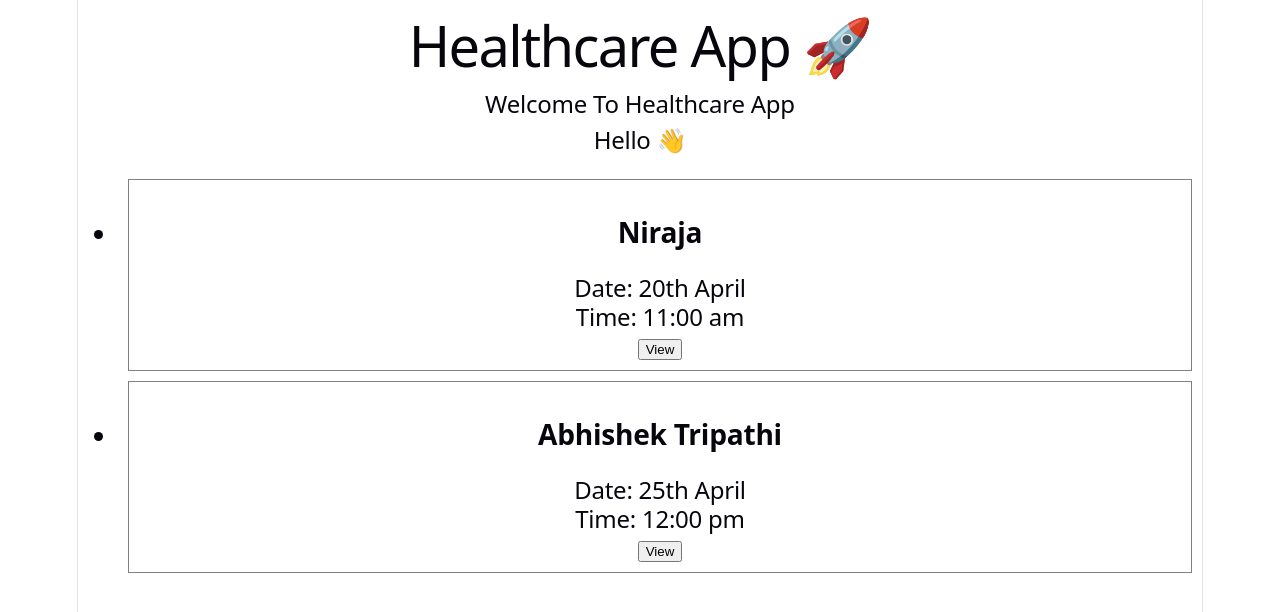
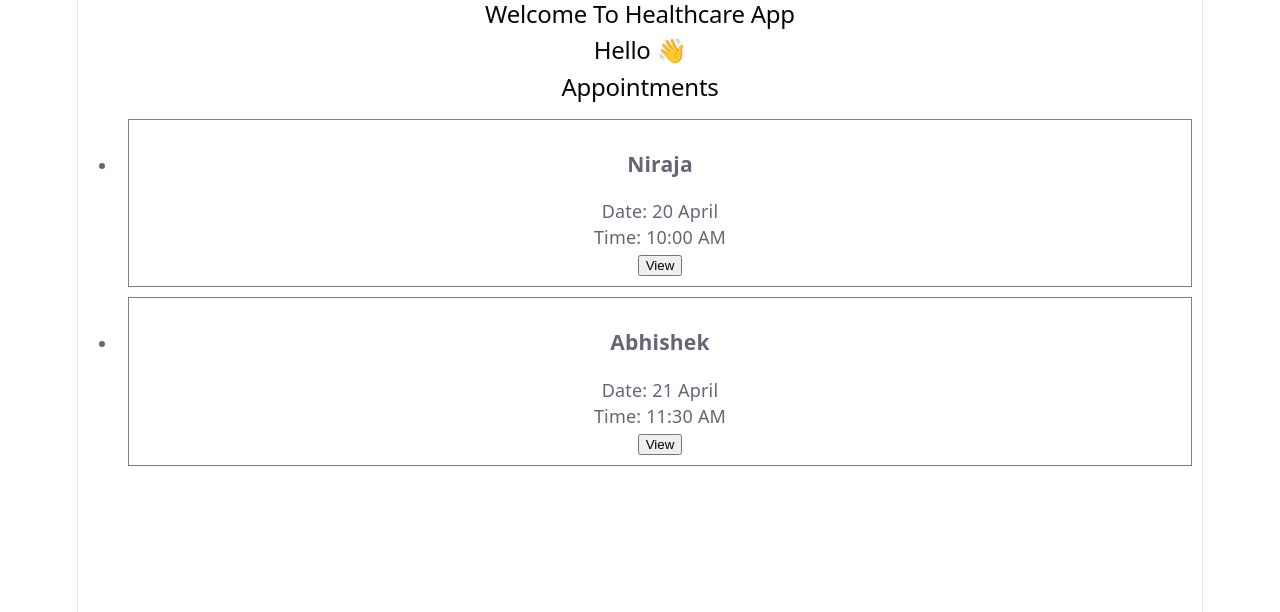
Before and after one commit to Niraja85/Healthcare-Appointment-App, a React (Vite) app: page / in a window 1280 px wide. Shown: the top 612 px of the page. Built offline with nearby package versions, Linux system fonts and the light colour scheme.

Commit message:
Added event handling to appointment event

```diff
--- a/src/App.jsx
+++ b/src/App.jsx
@@ -3,26 +3,33 @@ import Greeting from "./Greeting";
 import Appointment from "./Appointment";
 
 function App() {
+
+  function handleView(patientName) {
+    console.log("Viewing appointment for", patientName);
+  }
+
   return (
     <div>
-      <h1>Healthcare App 🚀</h1>
       <Header />
       <Greeting />
-      <h2>
+
+      <h2>Appointments</h2>
+
       <ul>
         <Appointment
           patient="Niraja"
-            date="20th April"
-            time="11:00 am"
+          date="20 April"
+          time="10:00 AM"
+          onView={handleView}
         />
 
         <Appointment
-            patient="Abhishek Tripathi"
-            date="25th April"
-            time="12:00 pm"
+          patient="Abhishek"
+          date="21 April"
+          time="11:30 AM"
+          onView={handleView}
         />
       </ul>
-      </h2>
     </div>
   );
 }
--- a/src/Appointment.jsx
+++ b/src/Appointment.jsx
@@ -1,6 +1,6 @@
 import Card from "./Card";
 
-function Appointment({ patient, date, time }) {
+function Appointment({ patient, date, time, onView }) {
   return (
     <li>
       <Card>
@@ -8,7 +8,7 @@ function Appointment({ patient, date, time }) {
         <p>Date: {date}</p>
         <p>Time: {time}</p>
 
-        <button onClick={() => alert("Viewing appointment")}>
+        <button onClick={() => onView(patient)}>
           View
         </button>
       </Card>
```
Lines whose indentation alone changed are shown as unchanged.
